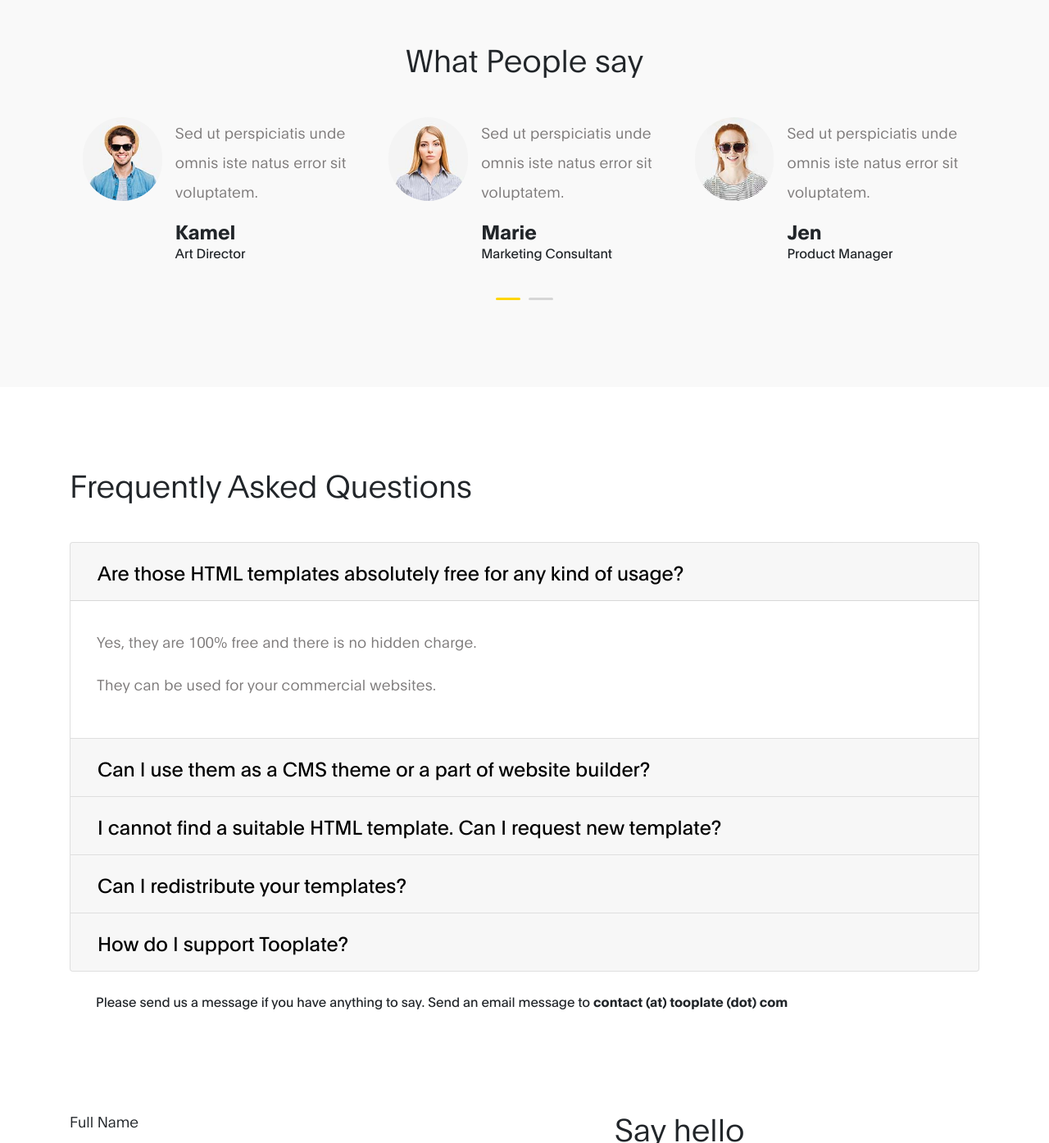
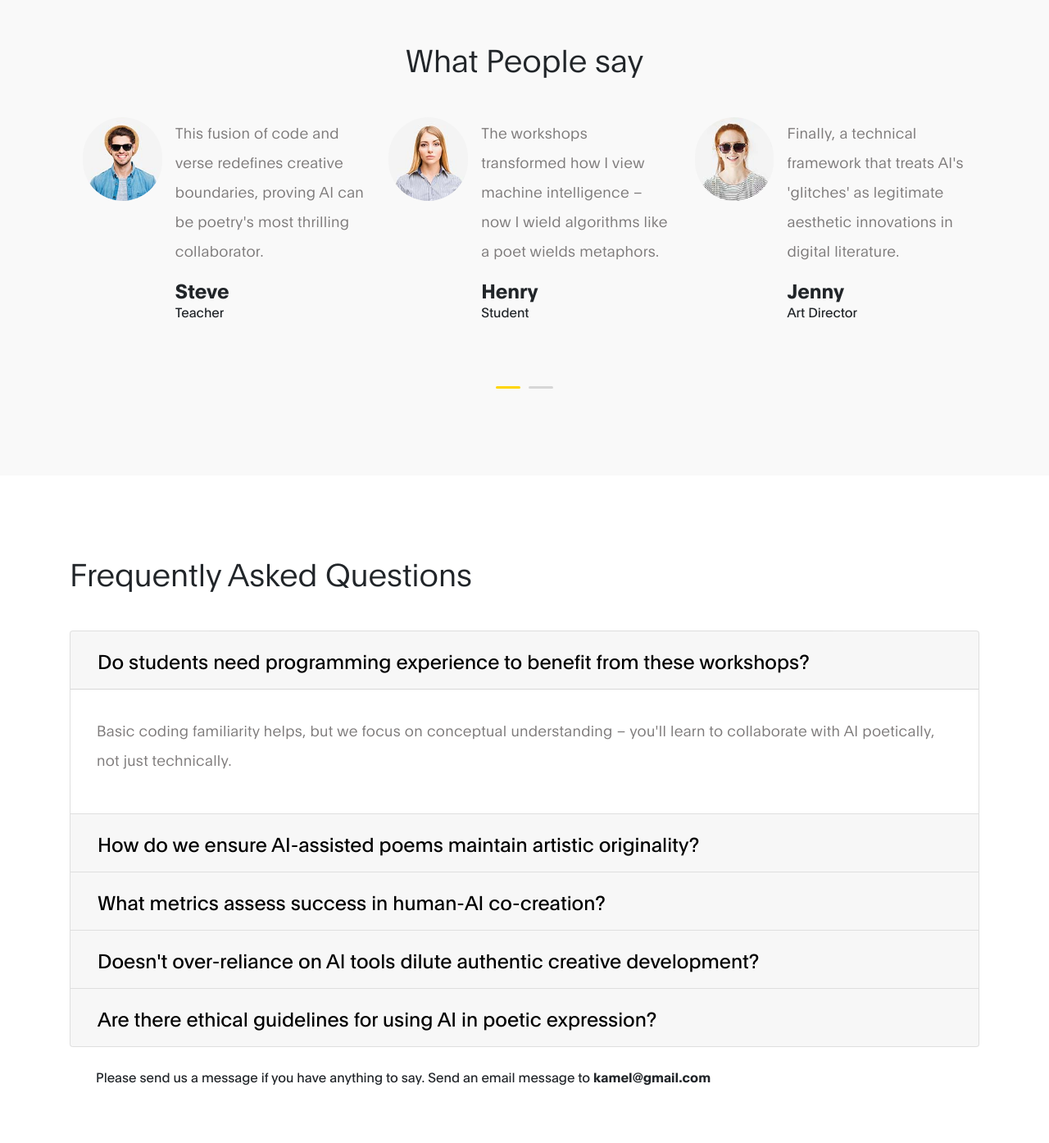
Before and after one commit to kamel224/kamel224.github.io, a plain HTML site: page index.html in a window 1280 px wide. Shown: the part 2346-3740 px from the top of the page at 82% size. Drawn offline with Linux system fonts and the light colour scheme.

Commit message:
Update About me, Reviews and contact

```diff
--- a/index.html
+++ b/index.html
@@ -109,9 +109,9 @@ https://www.tooplate.com/view/2120-ben-resume
 
                         <li><strong>Date of Birth:</strong> 12 June 1997</li>
 
-                        <li><strong>Website :</strong> company.co</li>
+                        <li><strong>Website :</strong> https://kamel224.github.io</li>
 
-                        <li><strong>Email :</strong> https://kamel224.github.io/</li>
+                        <li><strong>Email :</strong> kamel@gmail.com/</li>
                     </ul>
                 </div>
 
@@ -154,10 +154,10 @@ https://www.tooplate.com/view/2120-ben-resume
                                     </div>
 
                                     <div class="testimonials-info">
-                                        <p>Sed ut perspiciatis unde omnis iste natus error sit voluptatem.</p>
+                                        <p>This fusion of code and verse redefines creative boundaries, proving AI can be poetry's most thrilling collaborator.</p>
 
-                                        <h6 class="mb-0">Kamel</h6>
-                                        <span>Art Director</span>
+                                        <h6 class="mb-0">Steve</h6>
+                                        <span>Teacher</span>
                                     </div>
                                 </div>
                             </div>
@@ -169,10 +169,10 @@ https://www.tooplate.com/view/2120-ben-resume
                                     </div>
 
                                     <div class="testimonials-info">
-                                        <p>Sed ut perspiciatis unde omnis iste natus error sit voluptatem.</p>
+                                        <p>The workshops transformed how I view machine intelligence – now I wield algorithms like a poet wields metaphors.</p>
 
-                                        <h6 class="mb-0">Marie</h6>
-                                        <span>Marketing Consultant</span>
+                                        <h6 class="mb-0">Henry</h6>
+                                        <span>Student</span>
                                     </div>
                                 </div>
                             </div>
@@ -184,10 +184,10 @@ https://www.tooplate.com/view/2120-ben-resume
                                     </div>
 
                                     <div class="testimonials-info">
-                                        <p>Sed ut perspiciatis unde omnis iste natus error sit voluptatem.</p>
+                                        <p>Finally, a technical framework that treats AI's 'glitches' as legitimate aesthetic innovations in digital literature.</p>
 
-                                        <h6 class="mb-0">Jen</h6>
-                                        <span>Product Manager</span>
+                                        <h6 class="mb-0">Jenny</h6>
+                                        <span>Art Director</span>
                                     </div>
                                 </div>
                             </div>
@@ -199,10 +199,10 @@ https://www.tooplate.com/view/2120-ben-resume
                                     </div>
 
                                     <div class="testimonials-info">
-                                        <p>Sed ut perspiciatis unde omnis iste natus error sit voluptatem.</p>
+                                        <p>Training language models to compose verse revealed unexpected dimensions in both machine cognition and my own creative process.</p>
 
-                                        <h6 class="mb-0">Li</h6>
-                                        <span>Web Developer</span>
+                                        <h6 class="mb-0">Chan</h6>
+                                        <span>Programmer</span>
                                     </div>
                                 </div>
                             </div>
@@ -231,16 +231,14 @@ https://www.tooplate.com/view/2120-ben-resume
                         <div class="card-header" id="headingOne">
                           <h2 class="mb-0">
                             <button class="btn btn-link" type="button" data-toggle="collapse" data-target="#collapseOne" aria-expanded="true" aria-controls="collapseOne">
-                              Are those HTML templates absolutely free for any kind of usage?
+                              Do students need programming experience to benefit from these workshops?
                             </button>
                           </h2>
                         </div>
 
                         <div id="collapseOne" class="collapse show" aria-labelledby="headingOne" data-parent="#accordionExample">
                           <div class="card-body">
-                            <p>Yes, they are 100% free and there is no hidden charge.</p>
-
-                            <p>They can be used for your commercial websites.</p>
+                            <p>Basic coding familiarity helps, but we focus on conceptual understanding – you'll learn to collaborate with AI poetically, not just technically.</p>
                           </div>
                         </div>
                       </div>
@@ -249,13 +247,13 @@ https://www.tooplate.com/view/2120-ben-resume
                         <div class="card-header" id="headingTwo">
                           <h2 class="mb-0">
                             <button class="btn btn-link collapsed" type="button" data-toggle="collapse" data-target="#collapseTwo" aria-expanded="false" aria-controls="collapseTwo">
-                              Can I use them as a CMS theme or a part of website builder?
+                              How do we ensure AI-assisted poems maintain artistic originality?
                             </button>
                           </h2>
                         </div>
                         <div id="collapseTwo" class="collapse" aria-labelledby="headingTwo" data-parent="#accordionExample">
                           <div class="card-body">
-                            <p>Yes, you can use them.</p>
+                            <p>We teach curation frameworks where human intentionality shapes AI outputs through iterative prompting and semantic constraints.</p>
                           </div>
                         </div>
                       </div>
@@ -264,13 +262,13 @@ https://www.tooplate.com/view/2120-ben-resume
                         <div class="card-header" id="headingThree">
                           <h2 class="mb-0">
                             <button class="btn btn-link collapsed" type="button" data-toggle="collapse" data-target="#collapseThree" aria-expanded="false" aria-controls="collapseThree">
-                              I cannot find a suitable HTML template. Can I request new template?
+                              What metrics assess success in human-AI co-creation?
                             </button>
                           </h2>
                         </div>
                         <div id="collapseThree" class="collapse" aria-labelledby="headingThree" data-parent="#accordionExample">
                           <div class="card-body">
-                            <p>Yes, please tell us what you need. We will try our best to fulfill it.</p>
+                            <p>Evaluation combines technical execution (model tuning), poetic innovation, and reflective documentation of the collaborative creative process.</p>
                           </div>
                         </div>
                       </div>
@@ -279,13 +277,13 @@ https://www.tooplate.com/view/2120-ben-resume
                         <div class="card-header" id="headingFour">
                           <h2 class="mb-0">
                             <button class="btn btn-link collapsed" type="button" data-toggle="collapse" data-target="#collapseFour" aria-expanded="false" aria-controls="collapseFour">
-                              Can I redistribute your templates?
+                              Doesn't over-reliance on AI tools dilute authentic creative development?
                             </button>
                           </h2>
                         </div>
                         <div id="collapseFour" class="collapse" aria-labelledby="headingFour" data-parent="#accordionExample">
                           <div class="card-body">
-                            <p>No, this is totally NOT allowed. Please do not redistribute our HTML templates.</p>
+                            <p>Our pedagogy treats AI as a mirror – its outputs reveal your creative patterns, pushing you to consciously evolve beyond algorithmic suggestions.</p>
                           </div>
                         </div>
                     </div>
@@ -294,18 +292,18 @@ https://www.tooplate.com/view/2120-ben-resume
                         <div class="card-header" id="headingFive">
                           <h2 class="mb-0">
                             <button class="btn btn-link collapsed" type="button" data-toggle="collapse" data-target="#collapseFive" aria-expanded="false" aria-controls="collapseFive">
-                              How do I support Tooplate?
+                              Are there ethical guidelines for using AI in poetic expression?
                             </button>
                           </h2>
                         </div>
                         <div id="collapseFive" class="collapse" aria-labelledby="headingFive" data-parent="#accordionExample">
                           <div class="card-body">
-                            <p>Please spread a word about Tooplate website to your colleagues and friends.</p>
+                            <p>We implement attribution protocols and critical discussions about dataset biases, ensuring conscious engagement with these new creative tools.</p>
                           </div>
                         </div>
                     </div>
 
-                    <span class="faq-info-text">Please send us a message if you have anything to say. Send an email message to <strong>contact (at) tooplate (dot) com</strong></span>
+                    <span class="faq-info-text">Please send us a message if you have anything to say. Send an email message to <strong>kamel@gmail.com</strong></span>
 
                 </div>
 
@@ -347,7 +345,7 @@ https://www.tooplate.com/view/2120-ben-resume
             <div class="mx-auto col-lg-4 col-md-6 col-12">
                 <h3 class="my-4 pt-4 pt-lg-0">Say hello</h3>
 
-                <p class="mb-1">010-020-0340</p>
+                <p class="mb-1">51189447</p>
 
                 <p>
                     <a href="#">
```
